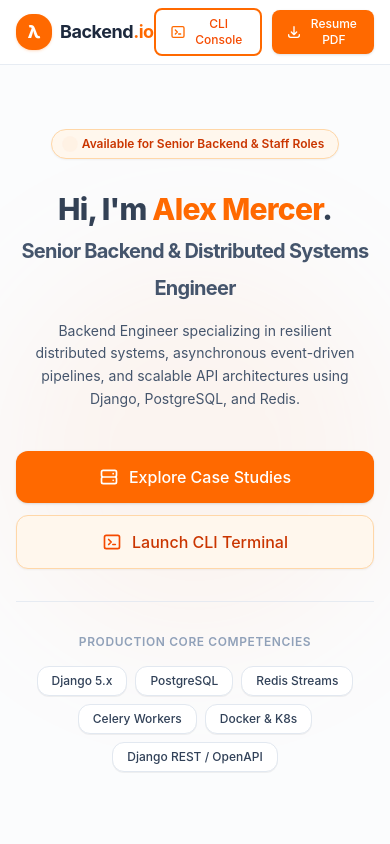
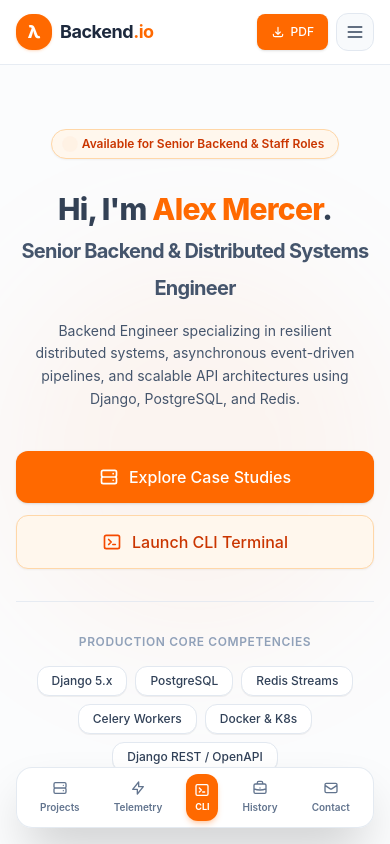
Before and after one commit to tiku-dev/portfolio-frontend, a React app: page / in a window 390 px wide. Shown: the top 844 px of the page. Built offline with nearby package versions, Linux system fonts and the light colour scheme; no server answers; the HTML template or start-up script is replaced by a standard one.

Commit message:
adding a custom layout for mobile view

```diff
--- a/src/App.jsx
+++ b/src/App.jsx
@@ -1,5 +1,6 @@
 import React, { useState, useEffect } from 'react';
 import { Navbar } from './components/Navbar';
+import { MobileBottomNav } from './components/MobileBottomNav';
 import { Hero } from './components/Hero';
 import { TelemetryRibbon } from './components/TelemetryRibbon';
 import { ProjectsSection } from './components/ProjectsSection';
@@ -22,8 +23,8 @@
   }, []);
 
   return (
-    <div className="min-h-screen bg-slate-50/50 dark:bg-slate-950 text-slate-800 dark:text-slate-100 flex flex-col font-sans transition-colors selection:bg-orange-500 selection:text-white">
-      {/* Top Navigation */}
+    <div className="min-h-screen bg-slate-50/50 dark:bg-slate-950 text-slate-800 dark:text-slate-100 flex flex-col font-sans transition-colors selection:bg-orange-500 selection:text-white pb-24 md:pb-0">
+      {/* Top Navigation with Mobile Drawer & Live Status */}
       <Navbar onOpenTerminal={() => setTerminalOpen(true)} />
 
       <main className="flex-1 space-y-4">
@@ -54,6 +55,9 @@
         isOpen={terminalOpen}
         onClose={() => setTerminalOpen(false)}
       />
+
+      {/* Mobile Floating Bottom Navigation Bar */}
+      <MobileBottomNav onOpenTerminal={() => setTerminalOpen(true)} />
     </div>
   );
 }
--- /dev/null
+++ b/src/components/MobileBottomNav.jsx
@@ -0,0 +1,56 @@
+import React from 'react';
+import { ServerIcon, ActivityIcon, BriefcaseIcon, TerminalIcon, MailIcon } from './icons';
+
+export function MobileBottomNav({ onOpenTerminal }) {
+  return (
+    <nav
+      aria-label="Mobile Navigation"
+      className="md:hidden fixed bottom-4 inset-x-4 z-40 max-w-sm mx-auto backdrop-blur-lg bg-white/95 dark:bg-slate-900/95 border border-slate-200/90 dark:border-slate-800/90 rounded-2xl shadow-2xl p-1.5 flex items-center justify-around transition-all"
+    >
+      <a
+        href="#projects"
+        className="flex flex-col items-center justify-center py-1.5 px-2.5 rounded-xl text-slate-500 dark:text-slate-400 hover:text-orange-500 hover:bg-orange-50/60 dark:hover:bg-orange-950/30 transition-colors"
+      >
+        <ServerIcon className="w-4 h-4" />
+        <span className="text-[10px] font-semibold mt-1">Projects</span>
+      </a>
+
+      <a
+        href="#telemetry"
+        className="flex flex-col items-center justify-center py-1.5 px-2.5 rounded-xl text-slate-500 dark:text-slate-400 hover:text-orange-500 hover:bg-orange-50/60 dark:hover:bg-orange-950/30 transition-colors"
+      >
+        <ActivityIcon className="w-4 h-4" />
+        <span className="text-[10px] font-semibold mt-1">Telemetry</span>
+      </a>
+
+      {/* Center CLI Quick Action Button */}
+      <button
+        type="button"
+        onClick={onOpenTerminal}
+        className="flex flex-col items-center justify-center p-2 rounded-xl bg-orange-500 text-white shadow-md shadow-orange-500/25 active:scale-95 transition-transform cursor-pointer"
+        title="Open Developer Console"
+      >
+        <TerminalIcon className="w-4 h-4" />
+        <span className="text-[9px] font-bold mt-0.5">CLI</span>
+      </button>
+
+      <a
+        href="#experience"
+        className="flex flex-col items-center justify-center py-1.5 px-2.5 rounded-xl text-slate-500 dark:text-slate-400 hover:text-orange-500 hover:bg-orange-50/60 dark:hover:bg-orange-950/30 transition-colors"
+      >
+        <BriefcaseIcon className="w-4 h-4" />
+        <span className="text-[10px] font-semibold mt-1">History</span>
+      </a>
+
+      <a
+        href="#contact"
+        className="flex flex-col items-center justify-center py-1.5 px-2.5 rounded-xl text-slate-500 dark:text-slate-400 hover:text-orange-500 hover:bg-orange-50/60 dark:hover:bg-orange-950/30 transition-colors"
+      >
+        <MailIcon className="w-4 h-4" />
+        <span className="text-[10px] font-semibold mt-1">Contact</span>
+      </a>
+    </nav>
+  );
+}
+
+export default MobileBottomNav;
--- a/src/components/Navbar.jsx
+++ b/src/components/Navbar.jsx
@@ -1,11 +1,12 @@
 import React, { useState, useEffect } from 'react';
 import { Button, PrimaryButton } from './Button';
 import { getBackendHealth, getResumePdfDownloadUrl } from '../api/client';
-import { TerminalIcon, DownloadIcon } from './icons';
+import { TerminalIcon, DownloadIcon, MenuIcon, CloseIcon } from './icons';
 
 export function Navbar({ onOpenTerminal }) {
   const [health, setHealth] = useState({ status: 'checking', database: 'checking' });
   const [resumeDropdown, setResumeDropdown] = useState(false);
+  const [mobileMenuOpen, setMobileMenuOpen] = useState(false);
 
   useEffect(() => {
     getBackendHealth()
@@ -14,6 +15,8 @@
   }, []);
 
   const isHealthy = health.status === 'healthy';
+
+  const closeMobileMenu = () => setMobileMenuOpen(false);
 
   return (
     <header className="sticky top-0 z-40 w-full backdrop-blur-md bg-white/90 dark:bg-slate-950/90 border-b border-slate-200/80 dark:border-slate-800/80 transition-colors">
@@ -43,7 +46,7 @@
           </div>
         </div>
 
-        {/* Navigation Links */}
+        {/* Desktop Navigation Links */}
         <nav className="hidden md:flex items-center gap-7 text-sm font-medium text-slate-600 dark:text-slate-300">
           <a href="#projects" className="hover:text-orange-500 transition-colors">
             Case Studies
@@ -59,8 +62,8 @@
           </a>
         </nav>
 
-        {/* Action Buttons */}
-        <div className="flex items-center gap-2.5">
+        {/* Action Buttons (Desktop) */}
+        <div className="hidden md:flex items-center gap-2.5">
           {/* Terminal Trigger */}
           <Button
             variant="outline"
@@ -117,7 +120,87 @@
             )}
           </div>
         </div>
+
+        {/* Mobile Hamburger & Actions */}
+        <div className="flex md:hidden items-center gap-2">
+          <PrimaryButton
+            size="sm"
+            onClick={() => window.open(getResumePdfDownloadUrl('backend'), '_blank')}
+            leftIcon={<DownloadIcon className="w-3.5 h-3.5 text-white" />}
+          >
+            PDF
+          </PrimaryButton>
+
+          <button
+            type="button"
+            onClick={() => setMobileMenuOpen(!mobileMenuOpen)}
+            aria-label="Toggle navigation menu"
+            className="p-2 rounded-xl border border-slate-200 dark:border-slate-800 bg-slate-50 dark:bg-slate-900 text-slate-700 dark:text-slate-200 hover:bg-slate-100 transition-colors"
+          >
+            {mobileMenuOpen ? <CloseIcon className="w-5 h-5" /> : <MenuIcon className="w-5 h-5" />}
+          </button>
+        </div>
       </div>
+
+      {/* Mobile Slide-down Drawer Menu */}
+      {mobileMenuOpen && (
+        <div className="md:hidden border-b border-slate-200 dark:border-slate-800 bg-white dark:bg-slate-950 px-4 pt-3 pb-6 space-y-4 shadow-xl animate-fade-in">
+          {/* Status badge in mobile menu */}
+          <div className="flex items-center justify-between py-2 border-b border-slate-100 dark:border-slate-800/80 text-xs">
+            <span className="text-slate-500 dark:text-slate-400">Backend API Status:</span>
+            <span className="inline-flex items-center gap-1.5 font-semibold text-emerald-600 dark:text-emerald-400">
+              <span className={`w-2 h-2 rounded-full ${isHealthy ? 'bg-emerald-500 animate-pulse' : 'bg-amber-500'}`} />
+              {isHealthy ? 'Operational 🟢' : 'Standby 🟡'}
+            </span>
+          </div>
+
+          <nav className="flex flex-col space-y-1 text-sm font-semibold">
+            <a
+              href="#projects"
+              onClick={closeMobileMenu}
+              className="px-3 py-2.5 rounded-xl hover:bg-orange-50 dark:hover:bg-orange-950/40 hover:text-orange-600 text-slate-700 dark:text-slate-200 transition-colors"
+            >
+              Case Studies & Projects
+            </a>
+            <a
+              href="#telemetry"
+              onClick={closeMobileMenu}
+              className="px-3 py-2.5 rounded-xl hover:bg-orange-50 dark:hover:bg-orange-950/40 hover:text-orange-600 text-slate-700 dark:text-slate-200 transition-colors"
+            >
+              Live Telemetry & Stats
+            </a>
+            <a
+              href="#experience"
+              onClick={closeMobileMenu}
+              className="px-3 py-2.5 rounded-xl hover:bg-orange-50 dark:hover:bg-orange-950/40 hover:text-orange-600 text-slate-700 dark:text-slate-200 transition-colors"
+            >
+              Career Experience Timeline
+            </a>
+            <a
+              href="#contact"
+              onClick={closeMobileMenu}
+              className="px-3 py-2.5 rounded-xl hover:bg-orange-50 dark:hover:bg-orange-950/40 hover:text-orange-600 text-slate-700 dark:text-slate-200 transition-colors"
+            >
+              Contact Pipeline
+            </a>
+          </nav>
+
+          <div className="pt-2 flex flex-col gap-2">
+            <Button
+              variant="outline"
+              size="md"
+              fullWidth
+              onClick={() => {
+                closeMobileMenu();
+                onOpenTerminal();
+              }}
+              leftIcon={<TerminalIcon className="w-4 h-4 text-orange-500" />}
+            >
+              Launch Developer Console
+            </Button>
+          </div>
+        </div>
+      )}
     </header>
   );
 }
```
